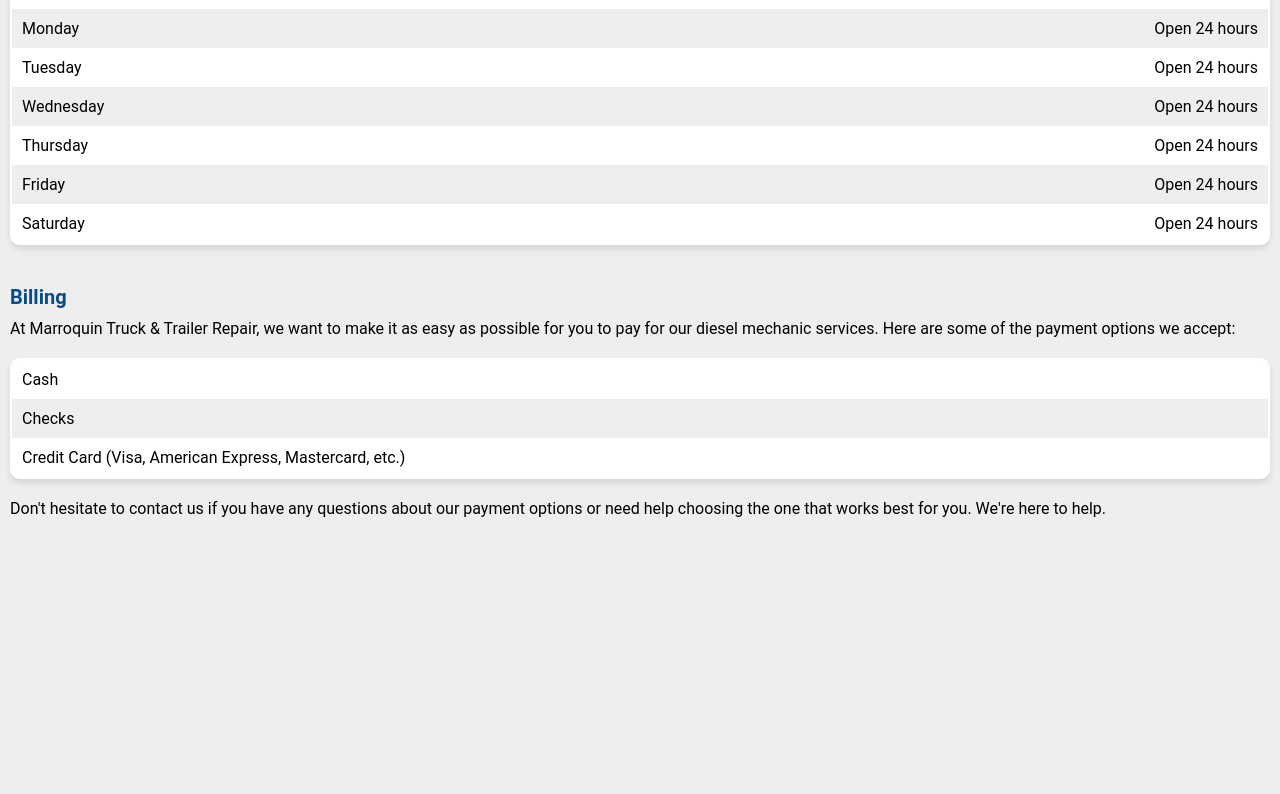
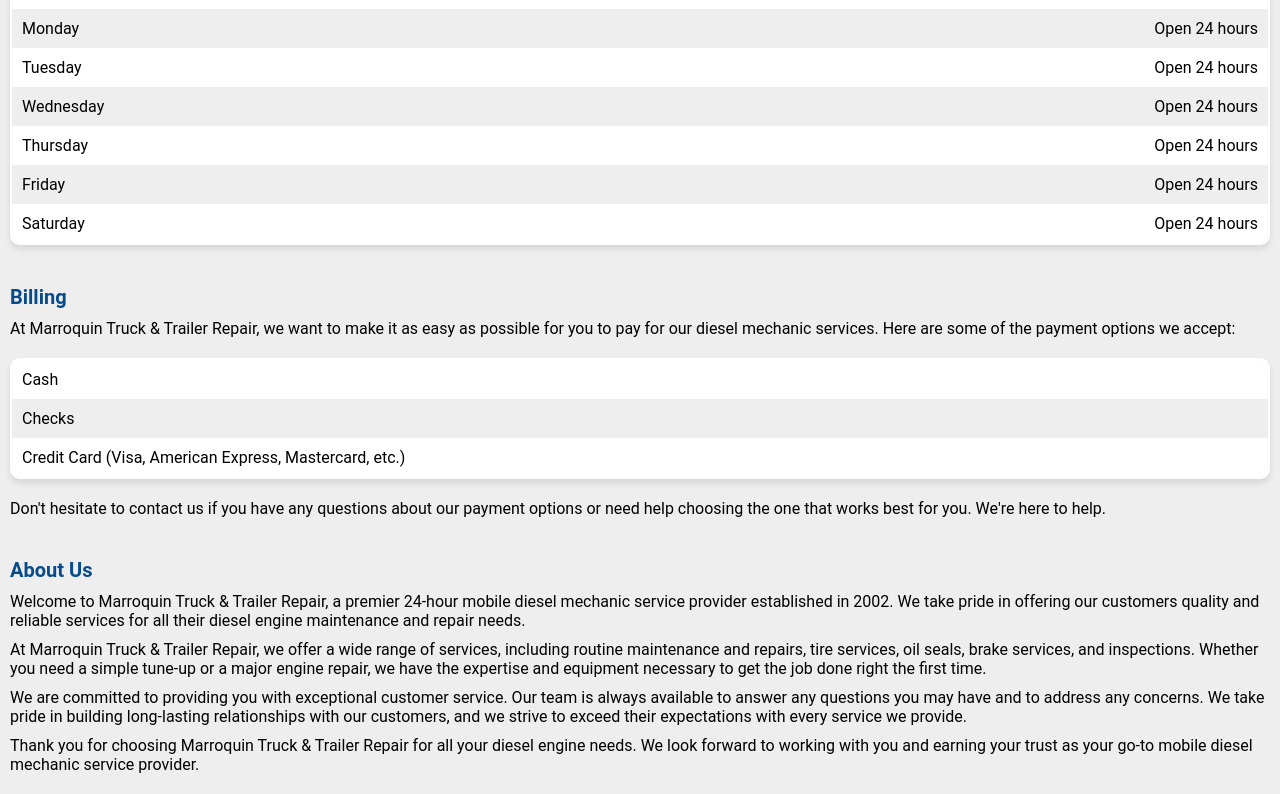
Before and after one commit to alexismarroquin7/marroquin-truck-and-trailer-repair, a Next.js app: page / in a window 1280 px wide. Shown: the part 1543-2337 px from the top of the page. Before the commit the page ends 2081 px from the top, so only its background shows below. Built offline with nearby package versions, Linux system fonts and the light colour scheme.

Commit message:
adds about page

```diff
--- a/app/page.tsx
+++ b/app/page.tsx
@@ -1,4 +1,4 @@
-import { BillingSection, BusinessHoursSection, ContactSection, HeroSection, LocationSection, ServicesSection } from "@/components"
+import { AboutSection, BillingSection, BusinessHoursSection, ContactSection, HeroSection, LocationSection, ServicesSection } from "@/components"
 
 export default function Home() {
   return (
@@ -9,6 +9,7 @@
       <LocationSection/>
       <BusinessHoursSection/>
       <BillingSection/>
+      <AboutSection/>
     </main>
   )
 }
--- /dev/null
+++ b/components/AboutSection/index.js
@@ -0,0 +1,34 @@
+import styles from "./index.module.css";
+
+const paragraphs = [
+  { text: "Welcome to Marroquin Truck & Trailer Repair, a premier 24-hour mobile diesel mechanic service provider established in 2002. We take pride in offering our customers quality and reliable services for all their diesel engine maintenance and repair needs." },
+
+  { text: "At Marroquin Truck & Trailer Repair, we offer a wide range of services, including routine maintenance and repairs, tire services, oil seals, brake services, and inspections. Whether you need a simple tune-up or a major engine repair, we have the expertise and equipment necessary to get the job done right the first time." },
+
+  { text: "We are committed to providing you with exceptional customer service. Our team is always available to answer any questions you may have and to address any concerns. We take pride in building long-lasting relationships with our customers, and we strive to exceed their expectations with every service we provide." },
+
+  { text: "Thank you for choosing Marroquin Truck & Trailer Repair for all your diesel engine needs. We look forward to working with you and earning your trust as your go-to mobile diesel mechanic service provider." },
+]
+
+export const AboutSection = () => {
+  return (
+  <section
+    className={styles['about']}
+  >
+    <div
+      className={styles['about__content']}
+    >
+      <h3
+        className={styles['about__title']}
+      >About Us</h3>
+
+      {paragraphs.map((p, i) => (
+        <p
+          key={i}
+        >{p.text}</p>
+      ))}
+
+    </div>
+  </section>
+  )
+}
--- /dev/null
+++ b/components/AboutSection/index.module.css
@@ -0,0 +1,41 @@
+.about {
+  display: flex;
+  flex-flow: column wrap;
+  padding: 2rem 1rem;
+  gap: 2rem;
+}
+
+.about__content {
+  display: flex;
+  flex-flow: column wrap;
+  gap: 1rem;
+
+}
+
+.about__title {
+  color: var(--primary-color);
+}
+
+.about__list {
+  display: flex;
+  flex-flow: column wrap;
+  border: .2rem solid white;
+  box-shadow: 0 4px 6px rgba(0, 0, 0, 0.1);
+  border-radius: 1rem;
+  overflow: hidden;
+}
+
+.about__item {
+  list-style: none;
+  padding: 1rem;
+
+  display: flex;
+  flex-flow: row wrap;
+  align-items: center;
+  justify-content: space-between;
+  gap: .5rem;
+}
+
+.about__item:nth-child(odd) {
+  background-color: white;
+}
--- a/components/BusinessHoursSection/index.js
+++ b/components/BusinessHoursSection/index.js
@@ -1,5 +1,3 @@
-import { LocationOn } from "@mui/icons-material";
-
 import styles from "./index.module.css";
 
 const businessHours = [
--- a/components/index.js
+++ b/components/index.js
@@ -1,3 +1,4 @@
+export * from "./AboutSection"
 export * from "./BillingSection"
 export * from "./BusinessHoursSection"
 export * from "./ContactSection"
```
